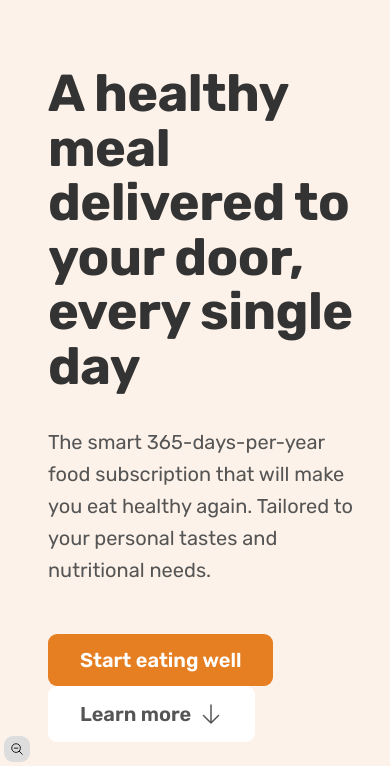
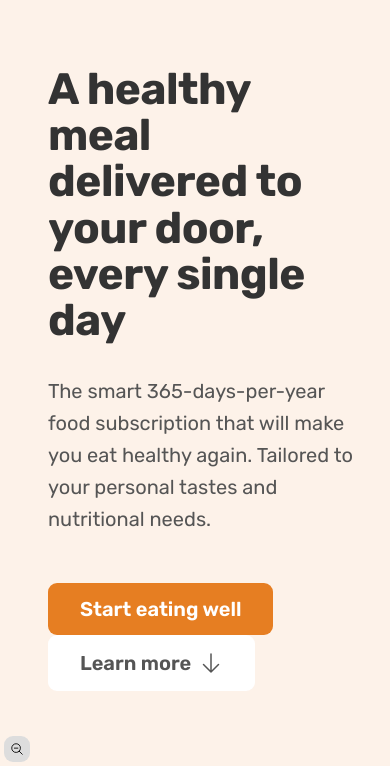
Before and after one commit to marcosmanto/Omnifood-Desktop-Sass, a website: page src/index.html in a window 390 px wide. Shown: the part 78-844 px from the top of the page. Drawn offline with nearby package versions, Linux system fonts and the light colour scheme; files that its build step writes are made by us from their sources.

Commit message:
finish small desktops media queries

```diff
--- a/src/sass/style.scss
+++ b/src/sass/style.scss
@@ -928,3 +928,20 @@ footer {
     }
   }
 }
+
+/*--- Queries ---*/
+
+/* below 1344px (smaller desktops) */
+@media (max-width: 84em) {
+  .hero {
+    max-width: 120rem;
+  }
+
+  .heading-primary {
+    font-size: 4.4rem;
+  }
+
+  .gallery {
+    @include grid($cols: 2, $col-gap: 1.6rem, $row-gap: 1.6rem);
+  }
+}
```
